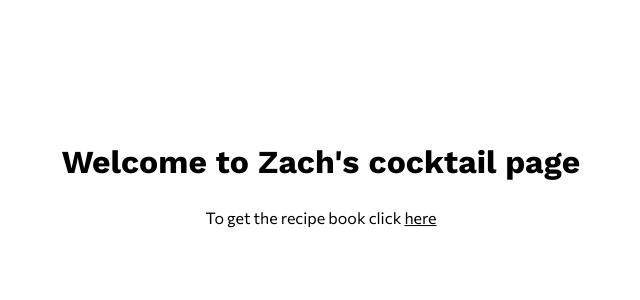
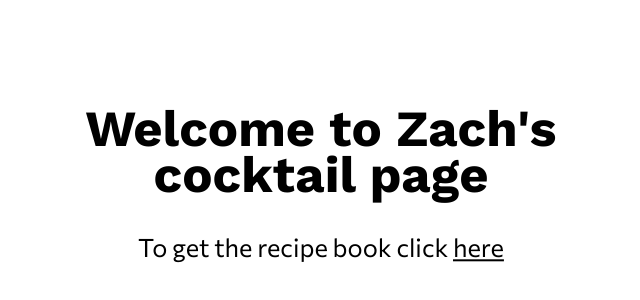
Before and after one commit to zlucier/cocktails, a plain HTML site: page index.html in a window 1280 px wide. Shown: the part 220-520 px from the top of the page, without its empty margins (319-959 px from the left). Drawn offline with Linux system fonts and the light colour scheme.

Commit message:
Add files via upload

```diff
--- a/index.html
+++ b/index.html
@@ -6,7 +6,7 @@
 			padding: 0;
 			margin: 0;
 			font-family: "Commissioner";
-			font-size: 12pt;
+			font-size: 19pt;
 		}
 
 		div {
@@ -21,9 +21,9 @@
 
 		h1 {
 			font-family: "Work Sans";
-			font-size: 24pt;
+			font-size: 38pt;
 			font-weight: 700;
-			line-height: 1.5;
+			line-height: 0.9;
 		}
 
 		a:link {
@@ -32,6 +32,10 @@
 
 		a:hover {
 			color: #FF9500;
+		}
+
+		a:visited {
+			color: black;
 		}
 
 		@font-face {
```
Also changed, not shown: 1 other file.
